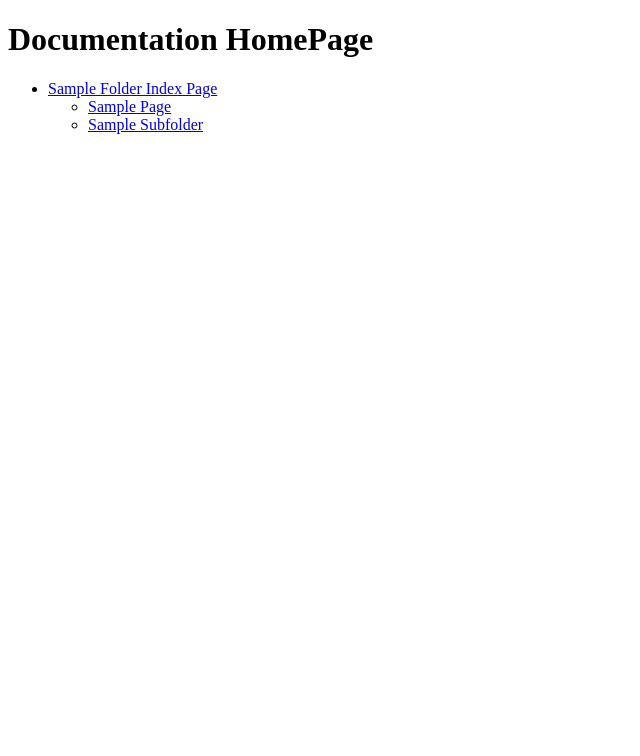
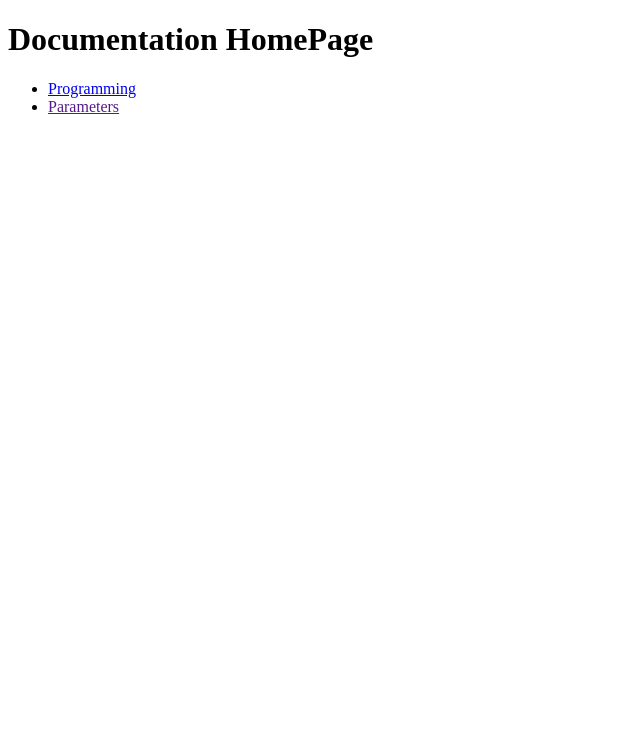
Before and after one commit to dynamsoft-docs/document-normalizer-docs, a Jekyll site: the page built from index.md, in a window 1280 px wide. Shown: the part 208-964 px from the top of the page, without its empty margins (0-640 px from the left). Built offline with Jekyll 4.4.1, drawn with Linux system fonts in a browser that asks for light colours; comment, search, counter and statistics services are not loaded; grey boxes are pictures that could not be loaded.

Commit message:
update home page.

```diff
--- a/_data/product_version.yml
+++ b/_data/product_version.yml
@@ -1,5 +1,2 @@
 version_info_list:
   - latest version
-  - 1.2.1
-  - 1.2
-  - 1.0
--- a/index.md
+++ b/index.md
@@ -9,6 +9,5 @@ description: Documentation Homepage
 
 # Documentation HomePage
 
-- [Sample Folder Index Page](sample-folder/)
-    - [Sample Page](sample-folder/sample-page.md)
-    - [Sample Subfolder](sample-folder/sample-subfolder/)
+- [Programming]({{ site.programming }})
+- [Parameters]({{ site.paramters }})
```
